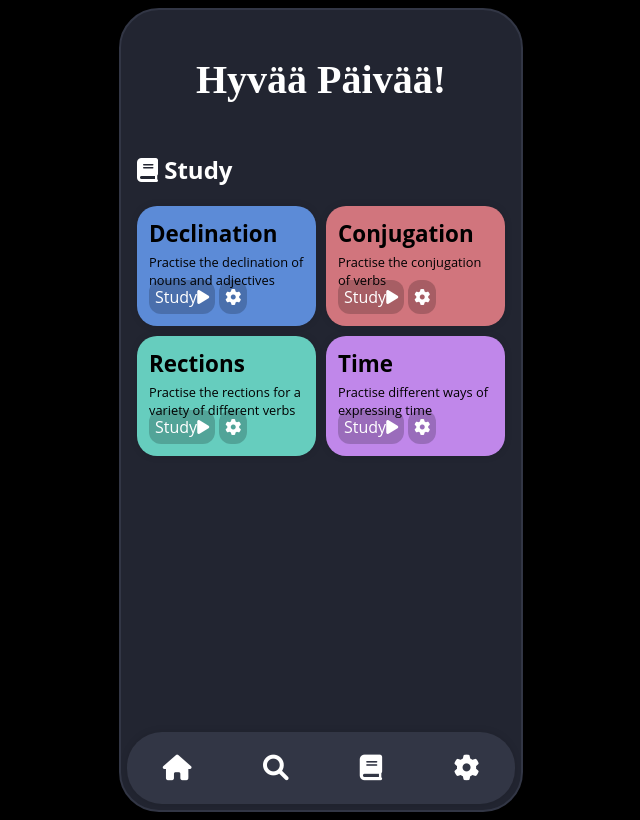
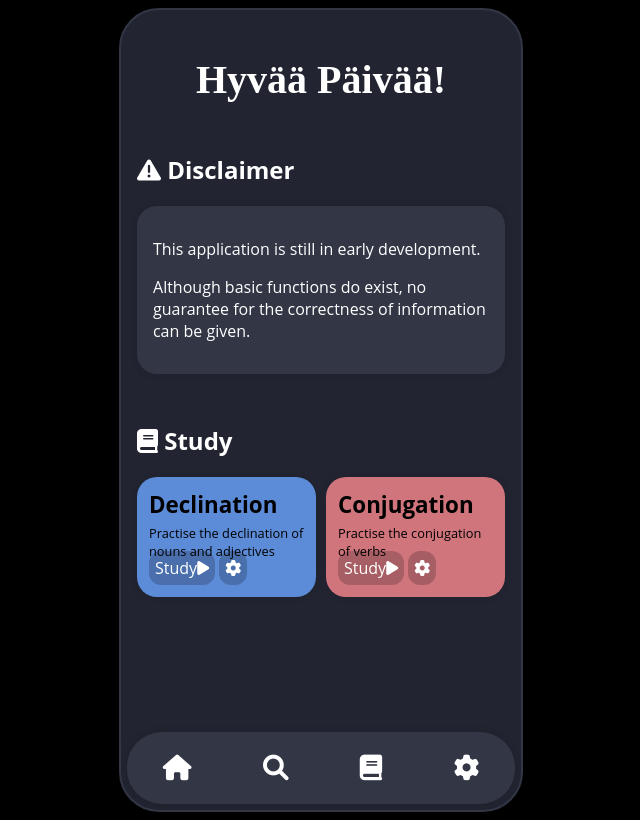
Before and after one commit to samsoneko/inflect, a SvelteKit app: page / in a window 1280 px wide. Shown: the whole page, without its empty margins (319-959 px from the left). Built offline with nearby package versions, Linux system fonts and the light colour scheme.

Commit message:
Adjusting layout for the first release

```diff
--- a/src/routes/+page.svelte
+++ b/src/routes/+page.svelte
@@ -5,12 +5,20 @@
 <h1 class="page-title">Hyvää Päivää!</h1>
 
 <div class="page-section">
+    <h2><i class="fas fa-triangle-exclamation"></i> Disclaimer</h2>
+    <div class="default-element">
+        <p>This application is still in early development.</p>
+        <p>Although basic functions do exist, no guarantee for the correctness of information can be given.</p>
+    </div>
+</div>
+
+<div class="page-section">
     <h2><i class="fas fa-book"></i> Study</h2>
     <div class="category-div">
         <CategoryBlock name={"Declination"} color={"var(--blue-color)"} lesson_path="study/textinput?lang=fi&lesson=decl" settings_path="study/textinput/settings?lang=fi&lesson=decl" description={"Practise the declination of nouns and adjectives"}/>
         <CategoryBlock name={"Conjugation"} color={"var(--red-color)"} lesson_path="study/textinput?lang=fi&lesson=conj" settings_path="study/textinput/settings?lang=fi&lesson=conj" description={"Practise the conjugation of verbs"}/>
-        <CategoryBlock name={"Rections"} color={"var(--green-color)"} lesson_path="study/fi/rections" description={"Practise the rections for a variety of different verbs"}/>
-        <CategoryBlock name={"Time"} color={"var(--purple-color)"} lesson_path="study/fi/time" description={"Practise different ways of expressing time"}/>
+        <!-- <CategoryBlock name={"Rections"} color={"var(--green-color)"} lesson_path="study/fi/rections" description={"Practise the rections for a variety of different verbs"}/>
+        <CategoryBlock name={"Time"} color={"var(--purple-color)"} lesson_path="study/fi/time" description={"Practise different ways of expressing time"}/> -->
     </div>
 </div>
 
--- a/src/routes/material/+page.svelte
+++ b/src/routes/material/+page.svelte
@@ -1 +1,5 @@
-Material
+<h1 class="page-title">Material</h1>
+
+<div class="page-section">
+    <p>On this page, materials for learning and easy comprehension of the language will soon be added.</p>
+</div>
--- a/src/routes/settings/+page.svelte
+++ b/src/routes/settings/+page.svelte
@@ -18,7 +18,7 @@
 </div>
 
 <div class="page-section">
-    <h2><i class="fas fa-info"></i> Information</h2>
+    <h2><i class="fas fa-circle-info"></i> Information</h2>
     <div class="page-section-panel">
         <p>Sabercards v0.7.0</p>
         <p>©2025 Anton Caesar</p>
--- a/src/routes/study/fi/rections/+page.svelte
+++ /dev/null
@@ -1 +0,0 @@
-<p>rections</p>
--- a/src/routes/study/fi/time/+page.svelte
+++ /dev/null
@@ -1 +0,0 @@
-<p>time</p>
```
